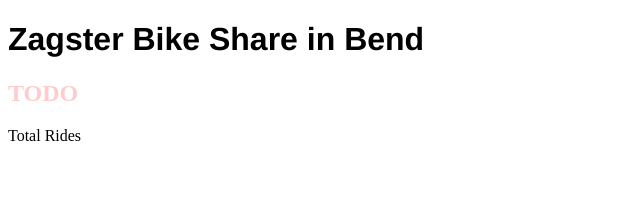
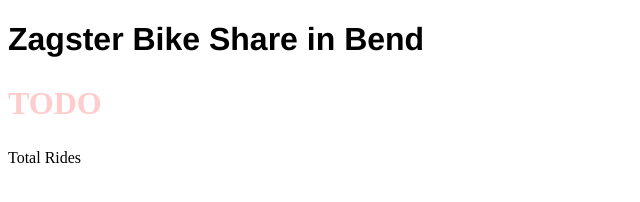
Before and after one commit to MelissaWilson4/Zagster_Client, a plain HTML site: page index.html in a window 1280 px wide. Shown: the whole page, without its empty margins (0-640 px from the left). Drawn offline with nearby package versions, Linux system fonts and the light colour scheme.

Commit message:
Changed font size

```diff
--- a/main.css
+++ b/main.css
@@ -3,4 +3,4 @@
 }
 
 h2 {color: #ffcccc;}
-h2 {font-size: x-large}
+h2 {font-size: xx-large}
```
